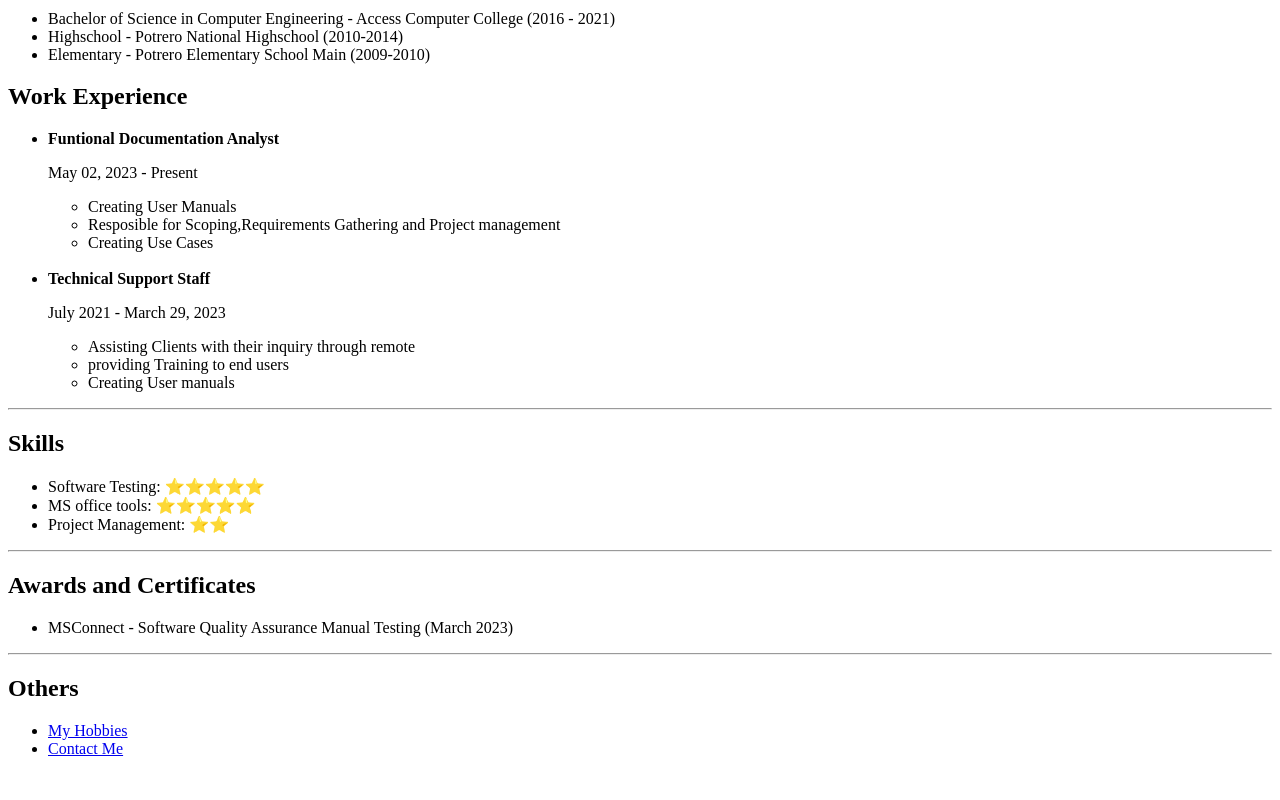
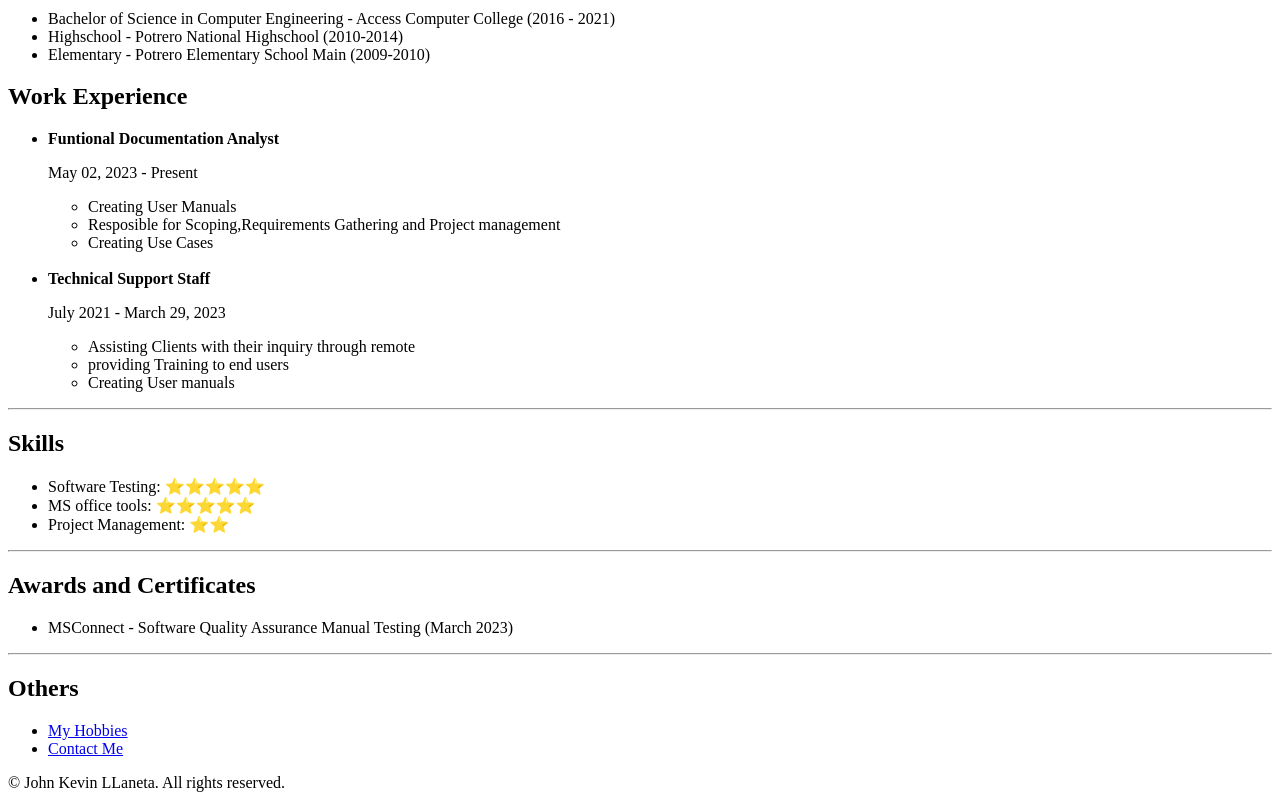
Before and after one commit to kevinllaneta/Resume-Capstone, a plain HTML site: page index.html in a window 1280 px wide. Shown: the part 362-1162 px from the top of the page. Before the commit the page ends 1136 px from the top, so only its background shows below. Drawn offline with Linux system fonts and the light colour scheme.

Commit message:
Update index.html

```diff
--- a/index.html
+++ b/index.html
@@ -59,5 +59,6 @@
                         <li><a href="./Contact Me.html">Contact Me</a></li>
 
                     </ul>
+        <footer>© John Kevin LLaneta. All rights reserved.</footer>
 </body>
 </html>
```
